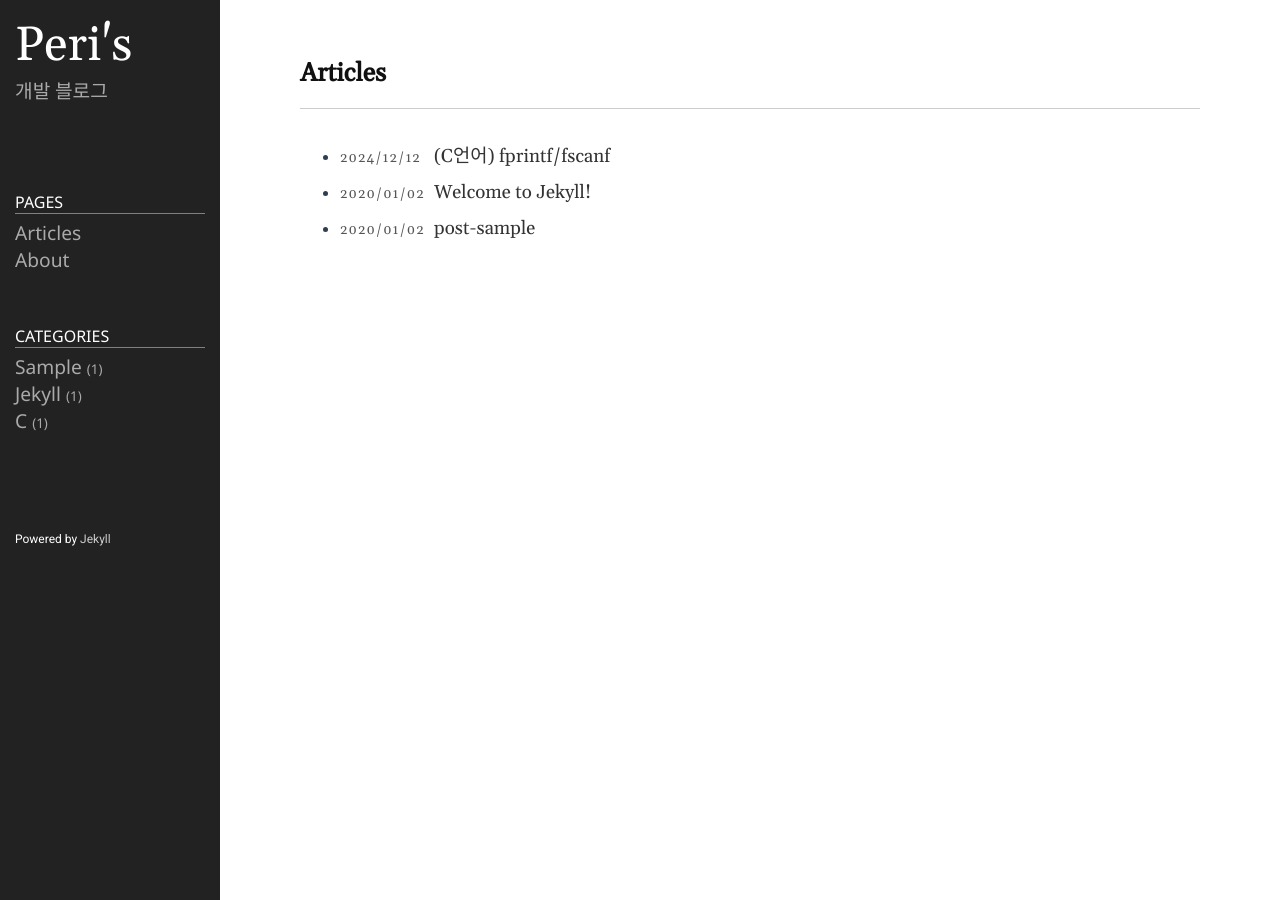
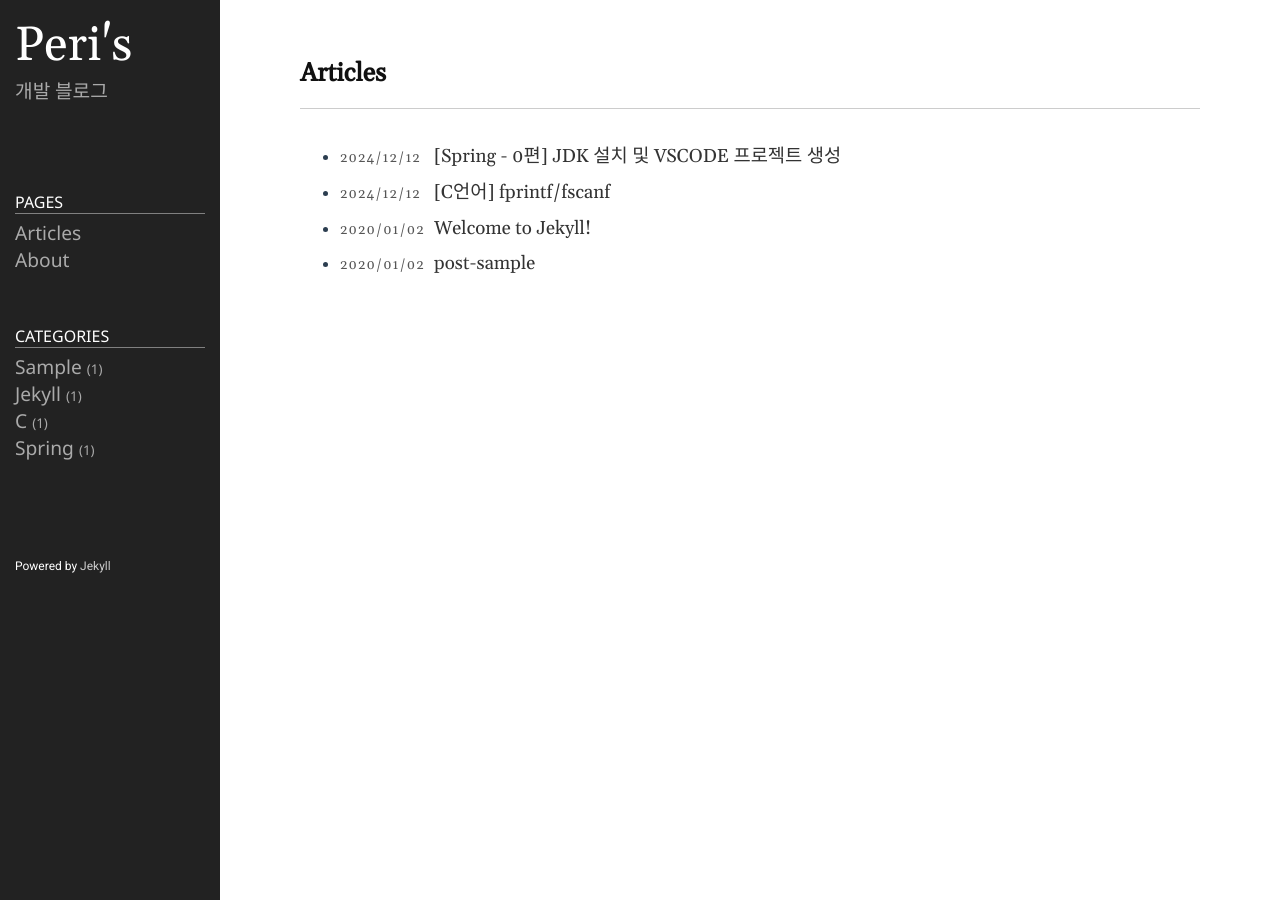
Before and after one commit to pericyan/pericyan.github.io, a Jekyll site: the page built from index.md, in a window 1280 px wide. Built offline with Jekyll 4.4.1, drawn with Linux system fonts in a browser that asks for light colours.

Commit message:
spring_0

````diff
--- a/_posts/2024-12-12-post2.markdown
+++ b/_posts/2024-12-12-C_0.markdown
@@ -1,6 +1,6 @@
 ---
 layout: post
-title: (C언어) fprintf/fscanf
+title: "[C언어] fprintf/fscanf"
 date: 2024-12-12 16:31:00 +0900
 category: C
 ---
--- /dev/null
+++ b/_posts/2024-12-13-Spring_0.markdown
@@ -0,0 +1,143 @@
+---
+layout: post
+title: "[Spring - 0편] JDK 설치 및 VSCODE 프로젝트 생성"
+date: 2024-12-13 02:11:00 +0900
+category: Spring
+---
+<br>
+이 포스트는 Apple silicon 맥북을 기준으로 한다.
+<br>
+<br>
+Spring 학습을 위해 JDK를 설치하고 JAVA 버전을 변경해야 하며, spring initializr로 프로젝트를 생성하기 때문에 Java 버전 17, 21, 23 중 하나를 설치하면 된다. 이번 프로젝트에서는 JDK 23을 사용한다. ([openJDK 버전 23 다운][install-openJDK]{:target="_blank"})
+
+# 0. JDK 폴더 이동
+
+<br>
+
+```bash
+$cd ~/Library/Java/JavaVirtualMachines/
+```
+
+다운받은 JDK 폴더를 위 경로에 이동시킨다. (아래 그림 참조)
+
+<br>
+
+<img src="/assets/img/Spring/Spring-0-0.png">
+
+<br>
+
+---
+
+
+# 1. 환경 변수 설정
+
+<br>
+
+```bash
+$vim ~/.zshrc
+```
+
+'i'를 눌러 insert 모드 진입 후, 아래 코드를 추가한다.
+
+```bash
+export JAVA_HOME=$(/usr/libexec/java_home -v 23)
+```
+'esc'로 insert 모드를 해제하고, ':wq'를 눌러 빠져나온다.
+
+```bash
+> $source ~/.zshrc
+```
+
+.zshrc의 변경 사항 적용 후, 버전이 23으로 변경된 것을 확인할 수 잇다.
+
+```bash
+$java -version
+```
+
+<br>
+
+---
+
+# 2. VScode 프로젝트 생성
+
+<br>
+
+Visual Studio Code의 extension 중에서 'Extension Pack for Java'과 'Spring Initializr Java Support' 이 2개를 설치한다.
+
+이후 Ctrl + Shift + p를 눌러서 Command Palette를 열고 다음 단계를 따른다.
+1. Java 프로젝트 생성
+2. Spring Boot 선택
+3. Gradle 프로젝트 선택
+4. 최신 버전 선택
+5. 프로그래밍 언어 JAVA 선택
+6. Group Id 임의로 기입
+7. Artifact Id 임의로 기입
+8. War 선택 (웹 기반)
+9. Java 버전 23 선택
+10. dependencies "Spring Web", "Thymeleaf" 선택
+11. 엔터 시, 프로젝트 생성
+
+<br>
+
+- Java 프로젝트 생성
+<img src="/assets/img/Spring/Spring-0-1.png">
+
+<br>
+
+- Spring Boot 선택
+<img src="/assets/img/Spring/Spring-0-2.png">
+
+<br>
+
+- Gradle 프로젝트 선택
+<img src="/assets/img/Spring/Spring-0-3.png">
+
+<br>
+
+- 최신 버전 선택
+<img src="/assets/img/Spring/Spring-0-4.png">
+
+<br>
+
+- 프로그래밍 언어 JAVA 선택
+<img src="/assets/img/Spring/Spring-0-5.png">
+
+<br>
+
+- Group Id 임의로 기입
+<img src="/assets/img/Spring/Spring-0-6.png">
+
+<br>
+
+- Artifact Id 임의로 기입
+<img src="/assets/img/Spring/Spring-0-7.png">
+
+<br>
+
+- War 선택 (웹 기반)
+<img src="/assets/img/Spring/Spring-0-8.png">
+
+<br>
+
+- Java 버전 23 선택
+<img src="/assets/img/Spring/Spring-0-9.png">
+
+<br>
+
+- dependencies "Spring Web", "Thymeleaf" 선택
+<img src="/assets/img/Spring/Spring-0-10.png">
+<img src="/assets/img/Spring/Spring-0-11.png">
+
+<br>
+
+- 엔터 시, 프로젝트 생성
+
+<img src="/assets/img/Spring/Spring-0-12.png">
+
+<br>
+
+위 과정을 완료하면 Spring 프로젝트의 준비는 끝났다.
+
+<br>
+
+[install-openJDK]: https://jdk.java.net/23/
````
Also changed, not shown: about.markdown (+5 -6 lines), assets/img/Spring/Spring-0-0.png (added), assets/img/Spring/Spring-0-1.png (added), assets/img/Spring/Spring-0-10.png (added), assets/img/Spring/Spring-0-11.png (added), assets/img/Spring/Spring-0-12.png (added), assets/img/Spring/Spring-0-2.png (added), assets/img/Spring/Spring-0-3.png (added), assets/img/Spring/Spring-0-4.png (added), assets/img/Spring/Spring-0-5.png (added), assets/img/Spring/Spring-0-6.png (added), assets/img/Spring/Spring-0-7.png (added), assets/img/Spring/Spring-0-8.png (added), assets/img/Spring/Spring-0-9.png (added), 2 more files, 2 other files.
